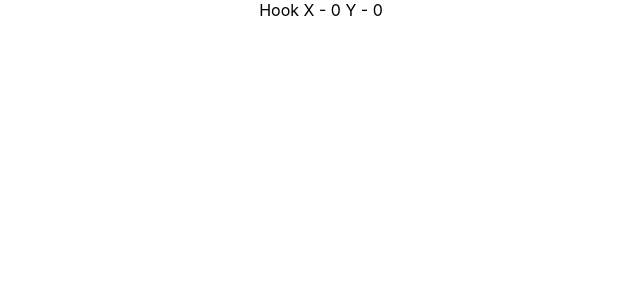
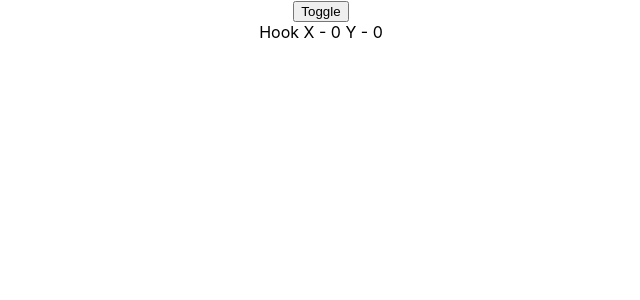
Before and after one commit to arvindbatham600/Hooks-React, a React (Create React App) app: page / in a window 1280 px wide. Shown: the top 300 px of the page, without its empty margins (319-959 px from the left). Built offline with nearby package versions, Linux system fonts and the light colour scheme.

Commit message:
Learned about how to unmount the useeffect using useEffect method

```diff
--- a/src/App.js
+++ b/src/App.js
@@ -1,9 +1,10 @@
 import logo from './logo.svg';
 import './App.css';
+import HookMouse from './Components/HookMouse';
 // import HookCounterWithObject from './Components/HookCounterWithObject';
-import HookCounterWithArray from './Components/HookCounterWithArray';
-import HookUseEffect from './Components/HookUseEffect';
-import HookMouseOver from './Components/HookMouseOver';
+// import HookCounterWithArray from './Components/HookCounterWithArray';
+// import HookUseEffect from './Components/HookUseEffect';
+// import HookMouseOver from './Components/HookMouseOver';
 // import ClassCounter from './Components/ClassCounter';
 // import HookCounter from './Components/HookCounter';
 // import HookCounterTwo from './Components/HookCounterTwo';
@@ -11,7 +12,8 @@ import HookMouseOver from './Components/HookMouseOver';
 function App() {
   return (
     <div className="App">
-      <HookMouseOver />
+      <HookMouse />
+      {/* <HookMouseOver /> */}
        {/* <HookUseEffect /> */}
       {/* <HookCounterWithArray /> */}
       {/* <HookCounterWithObject /> */}
--- /dev/null
+++ b/src/Components/HookMouse.js
@@ -0,0 +1,15 @@
+import React from 'react'
+import {useState} from 'react'
+import HookMouseOver from './HookMouseOver'
+
+function HookMouse() {
+    const[display,setDisplay] = useState(true)
+  return (
+    <div>
+        <button onClick={() => setDisplay(!display)}>Toggle</button>
+        {display && <HookMouseOver />}
+    </div>
+  )
+}
+
+export default HookMouse
--- a/src/Components/HookMouseOver.js
+++ b/src/Components/HookMouseOver.js
@@ -13,6 +13,11 @@ function HookMouseOver() {
     useEffect((e) => {
         console.log("useEffect")
         window.addEventListener("mousemove",logMousePositions)
+
+        return () => {
+            console.log("clearing UseEffect")
+            window.removeEventListener("mousemove",logMousePositions)
+        }
     },[])
   return (
     <div>
```
